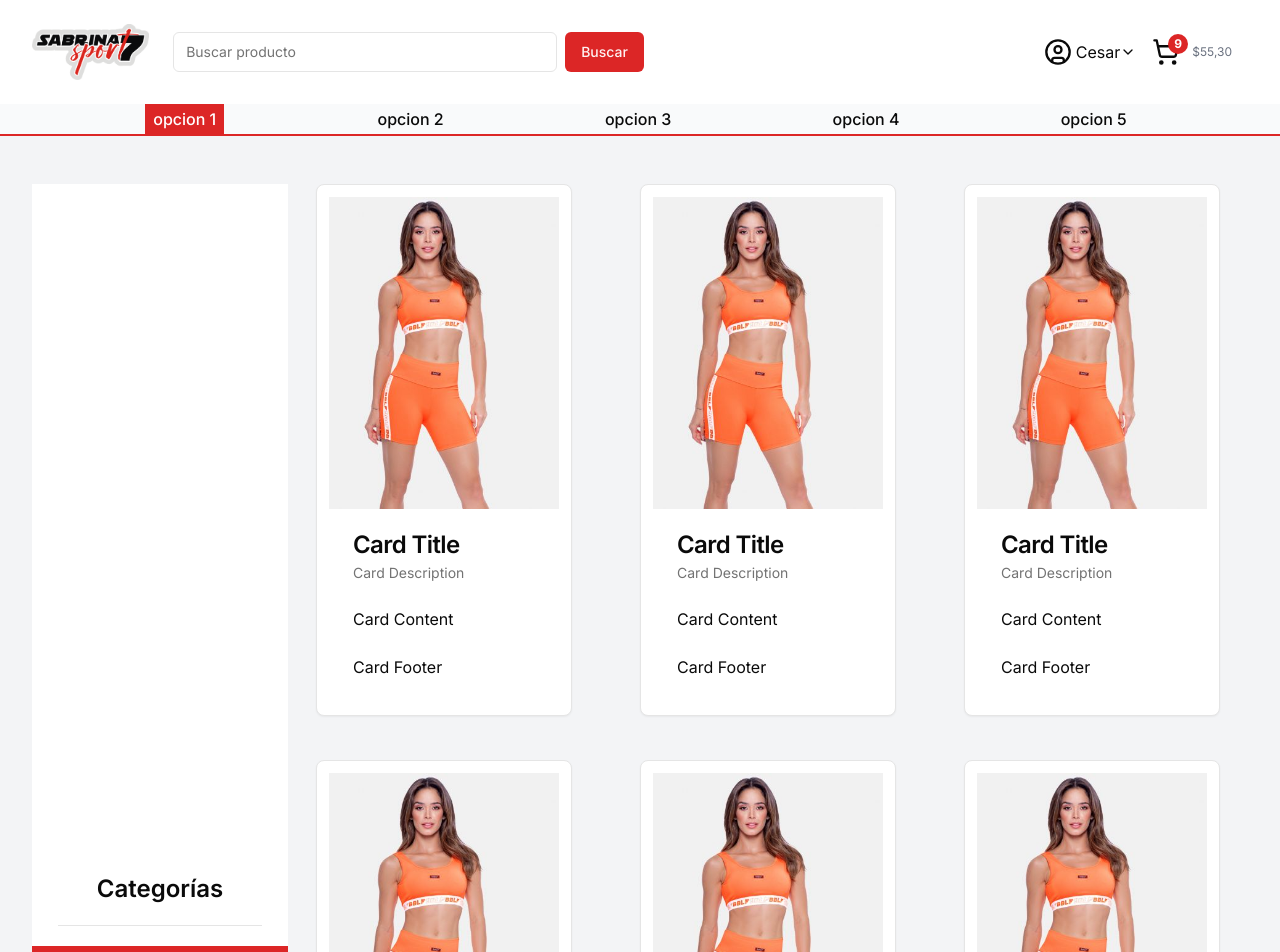
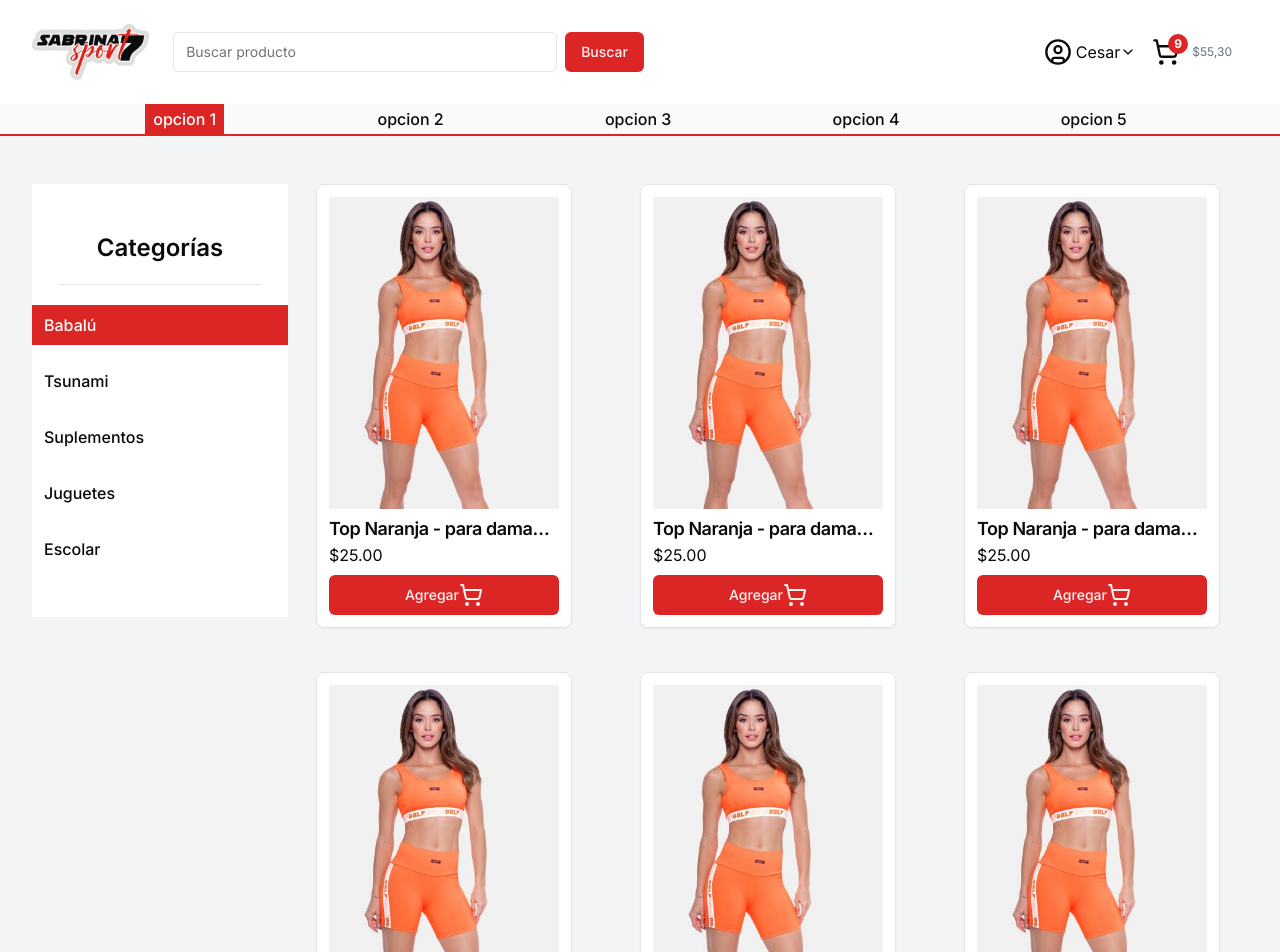
Before and after one commit to CesarGMEFA/sabrinasport7-nextjs, a Next.js app: page /tienda in a window 1280 px wide. Shown: the top 952 px of the page. Built offline with nearby package versions, Linux system fonts and the light colour scheme.

Commit message:
trabajo pre terminador, ui de  product cards y barra lateral casi terminado solo faltan detalles como agregar el precio de oferta y oscurecer al precio anterior en las cards

```diff
--- a/src/app/tienda/page.tsx
+++ b/src/app/tienda/page.tsx
@@ -19,7 +19,7 @@ export default function TiendaPage({}: Props) {
   return (
     <main className="p-4 lg:px-8 lg:py-12 lg:flex">
       {/* Siderbar Section */}
-      <section className="flex items-center justify-center flex-col lg:bg-white lg:w-72 lg:py-12">
+      <section className="h-max flex items-center justify-start flex-col lg:bg-white lg:w-72 lg:py-12">
         {/* Select Mobile */}
         <section className="mb-5 lg:hidden">
           <Select>
@@ -82,7 +82,7 @@ export default function TiendaPage({}: Props) {
       </section>
 
       {/* Product list */}
-      <section className="flex flex-wrap gap-3">
+      <section className="mt-5 lg:mt-0 flex flex-wrap gap-3">
         <ProductCard />
         <ProductCard />
         <ProductCard />
--- a/src/components/ProductCard/index.tsx
+++ b/src/components/ProductCard/index.tsx
@@ -1,5 +1,6 @@
 import React from "react";
 import Image from "next/image";
+import Link from "next/link";
 
 import {
   Card,
@@ -9,22 +10,38 @@ import {
   CardHeader,
   CardTitle,
 } from "@/components/ui/card";
+import { Button } from "../ui/button";
+
+import { ShoppingCart } from "lucide-react";
 
 type Props = {};
 
 export default function ProductCard({}: Props) {
   return (
     <Card className="w-64 p-3 mb-8 mx-auto">
-      <Image src="/products/top_naranja_1.jpg" alt="producto" width={256} height={300}/>
-      <CardHeader>
-        <CardTitle>Card Title</CardTitle>
-        <CardDescription>Card Description</CardDescription>
+      <CardHeader className="p-0">
+        <Image
+          src="/products/top_naranja_1.jpg"
+          alt="producto"
+          width={256}
+          height={300}
+        />
+        <CardTitle className="text-lg">
+          <Link
+            href="/producto/id"
+            className="block text-ellipsis overflow-hidden whitespace-nowrap hover:text-purple-700 hover:underline focus:text-purple-700 focus:underline active:text-purple-800 active:underline"
+          >
+            Top Naranja - para damas tall S, M y L
+          </Link>
+        </CardTitle>
       </CardHeader>
-      <CardContent>
-        <p>Card Content</p>
+      <CardContent className="p-0 pb-2">
+        <p>$25.00</p>
       </CardContent>
-      <CardFooter>
-        <p>Card Footer</p>
+      <CardFooter className="p-0">
+        <Button className="w-full">
+          Agregar <ShoppingCart />{" "}
+        </Button>
       </CardFooter>
     </Card>
   );
```
